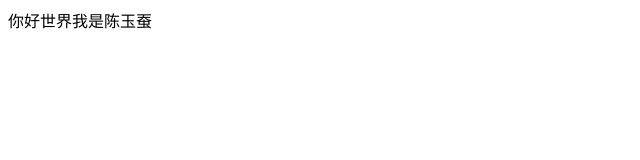
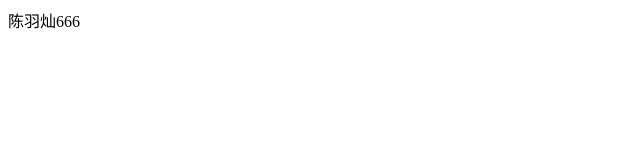
Before and after one commit to fengdehuhuan1/cycc, a plain HTML site: page index.html in a window 1280 px wide. Shown: the whole page, without its empty margins (0-640 px from the left). Drawn offline with Linux system fonts and the light colour scheme.

Commit message:
Update index.html

```diff
--- a/index.html
+++ b/index.html
@@ -1 +1 @@
-<p>你好世界我是陈玉蚕</p>
+<p>陈羽灿666</p>
```
